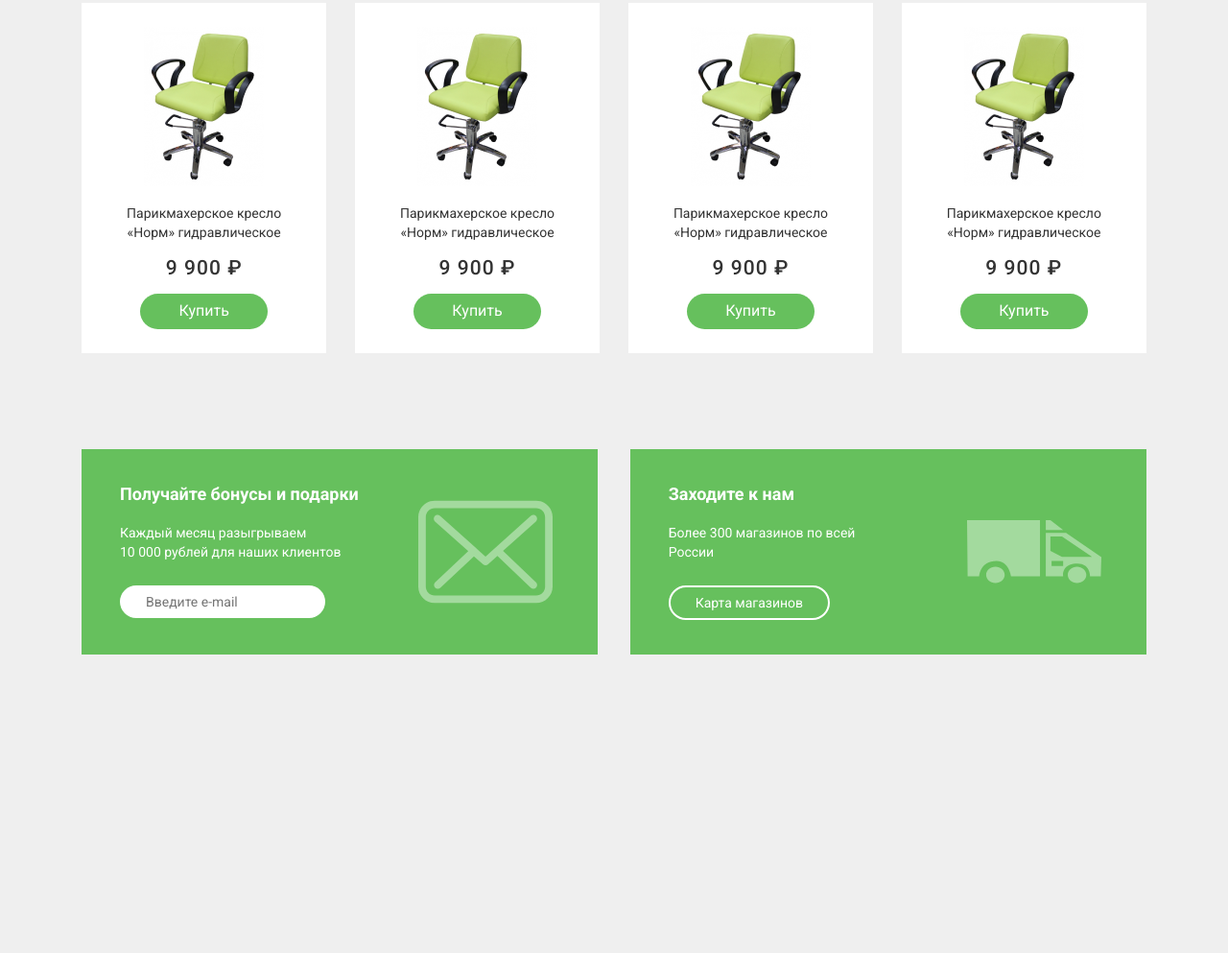
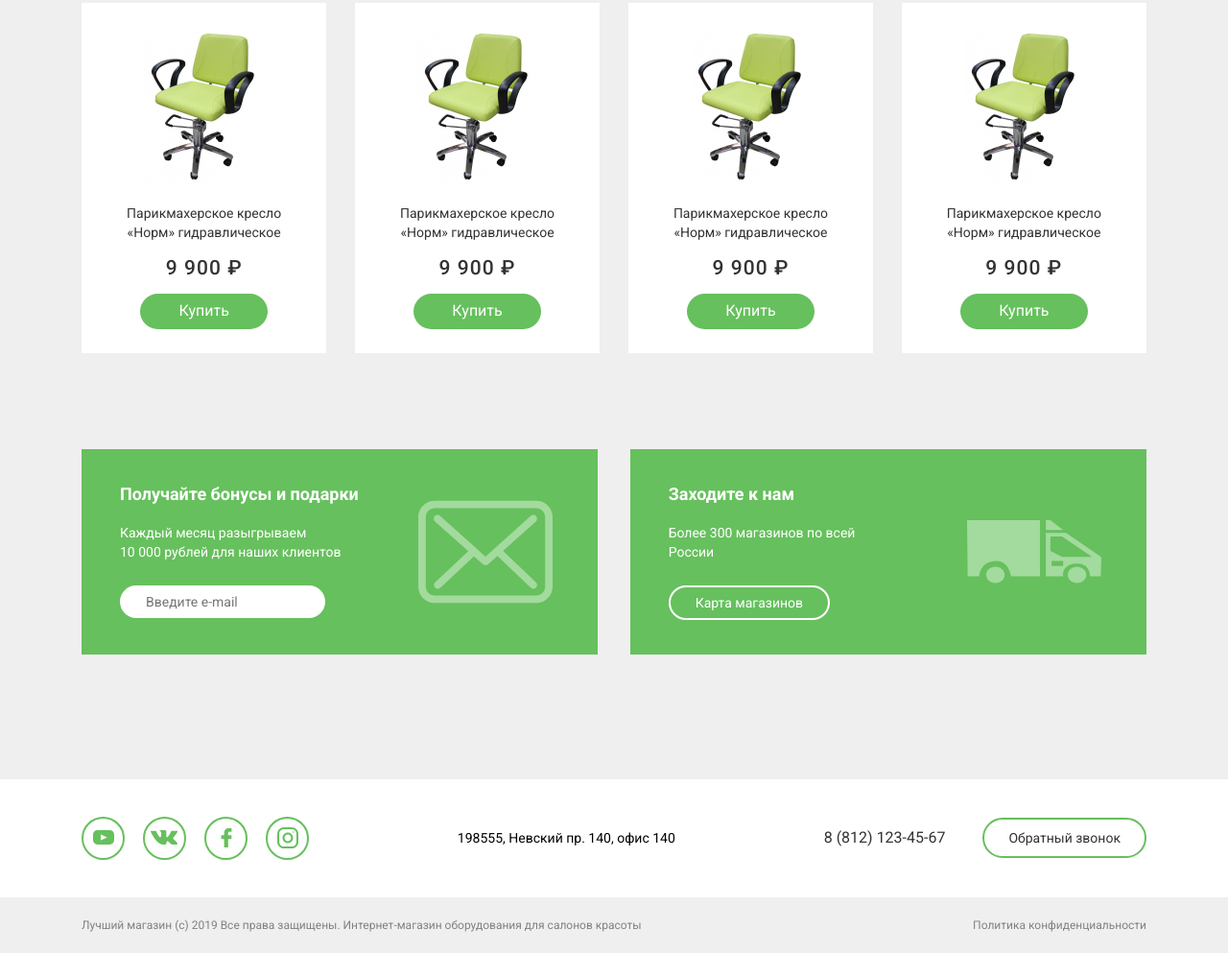
Before and after one commit to DmitriyRim/beauty, a plain HTML site: page index.html in a window 1280 px wide. Shown: the part 996-1989 px from the top of the page at 96% size. Before the commit the page ends 1808 px from the top, so only its background shows below. Drawn offline with Linux system fonts and the light colour scheme.

Commit message:
feat: added footer

```diff
--- /dev/null
+++ b/css/_footer.sass
@@ -0,0 +1,43 @@
+.footer
+    &__contacts
+        background: $white
+        padding: 23px 0
+        & > .container
+            display: flex
+            align-items: center
+            justify-content: space-between
+            padding: 0 10px
+    &__links
+        display: flex
+        justify-content: space-between
+        max-width: 237px
+        width: 100%
+        & > *
+            display: flex
+            justify-content: center
+            align-items: center
+            padding-top: 4px
+            width: 45px
+            height: 45px
+            border: 2px solid $green
+            border-radius: 50%
+    &__link
+        text-align: center
+    &__address
+        font-style: normal
+        font-weight: 400
+        font-size: 14px
+        line-height: 16px
+        color: #000000
+    &__call > span
+        margin-right: 35px
+    &__copy
+        display: flex
+        justify-content: space-between
+        align-items: center
+        padding: 10px
+        font-size: 12px
+        line-height: 14px
+        color: #828282
+        & > a
+            color: #828282
--- a/css/style.sass
+++ b/css/style.sass
@@ -4,3 +4,4 @@
 @import './_header'
 @import './_banner'
 @import './_promotions'
+@import './_footer'
--- a/index.html
+++ b/index.html
@@ -104,5 +104,26 @@
             </div>
         </div>
     </section>
+    <footer class="footer">
+        <div class="footer__contacts">
+            <div class="container">
+                <ul class="footer__links">
+                    <li><a href="#" class="footer__link"><img src="./img/youtube.svg" alt=""></a></li>
+                    <li><a href="#" class="footer__link"><img src="./img/vk.svg" alt=""></a></li>
+                    <li><a href="#" class="footer__link"><img src="./img/facebook.svg" alt=""></a></li>
+                    <li><a href="#" class="footer__link"><img src="./img/instagram.svg" alt=""></a></li>
+                </ul>
+                <address class="footer__address">198555, Невский пр. 140, офис 140</address>
+                <div class="footer__call">
+                    <span>8 (812) 123-45-67</span>
+                    <a href="tel:+7 (812) 123-45-67" class="btn">Обратный звонок</a>
+                </div>
+            </div>
+        </div>
+        <div class="footer__copy container">
+            <p>Лучший магазин (с) 2019 Все права защищены. Интернет-магазин оборудования для салонов красоты</p>
+            <a href="#">Политика конфиденциальности</a>
+        </div>
+    </footer>
 </body>
 </html>
```
Also changed, not shown: css/style.css, img/facebook.svg (added), img/instagram.svg (added), img/vk.svg (added), img/youtube.svg (added), 1 other file.
